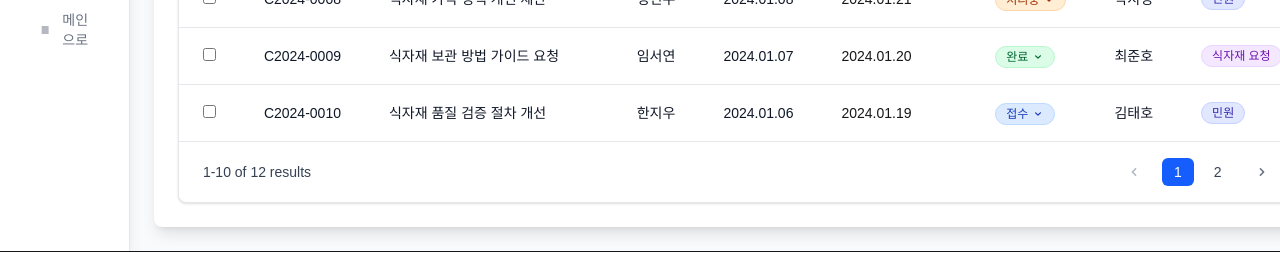
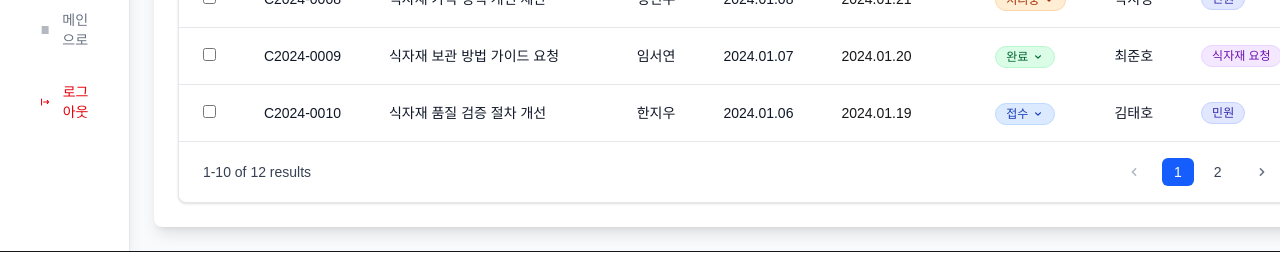
Before and after one commit to KIMKEONHO/Ingredients-Management-System, a Next.js app in the folder frontend/: page /admin/complaints in a window 1280 px wide. Shown: the part 831-1084 px from the top of the page. Built offline with nearby package versions, Linux system fonts and the light colour scheme; no server answers.

Commit message:
[ front ] : #71 [관리자] 관리자 사이드바 로그인 기능 추가

```diff
--- a/frontend/src/app/admin/components/sidebar.tsx
+++ b/frontend/src/app/admin/components/sidebar.tsx
@@ -125,6 +125,34 @@ export default function AdminSidebar() {
             </svg>
             메인으로
           </Link>
+
+          <button
+            onClick={async () => {
+              try {
+                const { AuthService } = await import('@/lib/api/services/authService');
+                const result = await AuthService.logout();
+
+                if (result.success) {
+                  // 로그아웃 성공 시 로그인 페이지로 이동
+                  window.location.href = '/admin/login';
+                } else {
+                  console.error('로그아웃 실패:', result.error);
+                  // 실패해도 로그인 페이지로 이동
+                  window.location.href = '/admin/login';
+                }
+              } catch (error) {
+                console.error('로그아웃 에러:', error);
+                // 에러 발생 시에도 로그인 페이지로 이동
+                window.location.href = '/admin/login';
+              }
+            }}
+            className="flex items-center px-4 py-3 text-sm font-medium text-red-600 hover:text-red-700 hover:bg-red-50 rounded-lg transition-colors duration-200 w-full mt-2"
+          >
+            <svg className="w-5 h-5 mr-3" fill="currentColor" viewBox="0 0 20 20">
+              <path fillRule="evenodd" d="M3 3a1 1 0 00-1 1v12a1 1 0 102 0V4a1 1 0 00-1-1zm10.293 9.293a1 1 0 001.414 1.414l3-3a1 1 0 000-1.414l-3-3a1 1 0 10-1.414 1.414L14.586 9H7a1 1 0 100 2h7.586l-1.293 1.293z" clipRule="evenodd" />
+            </svg>
+            로그아웃
+          </button>
         </div>
       </div>
     </div>
```
